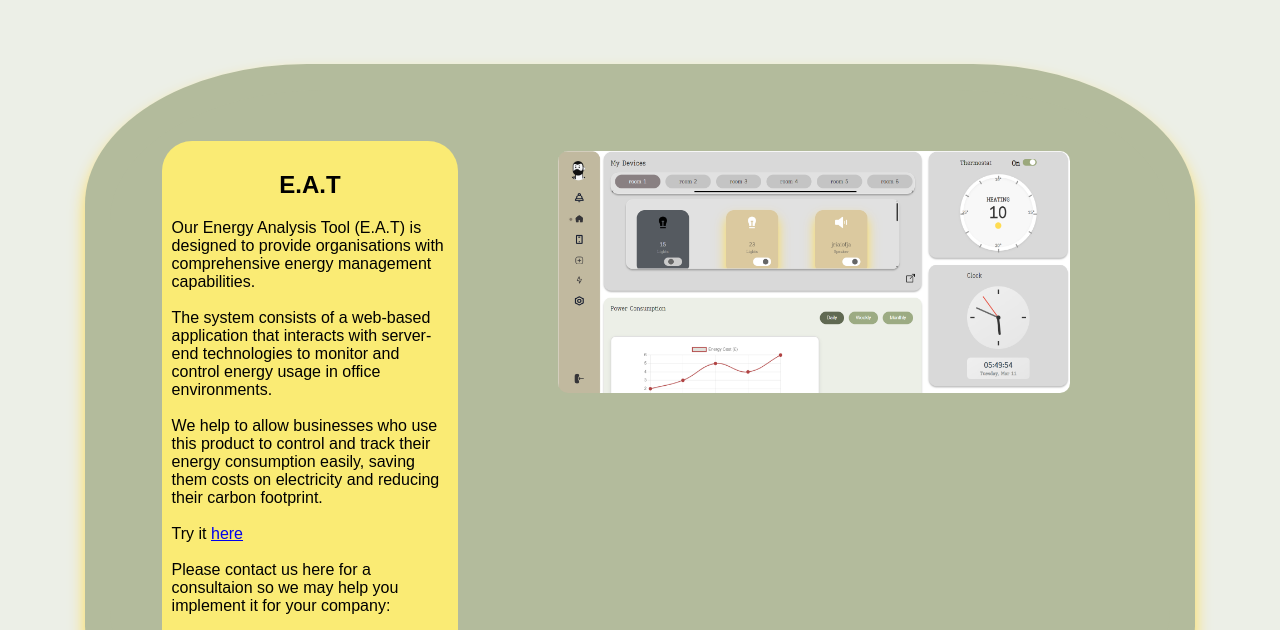
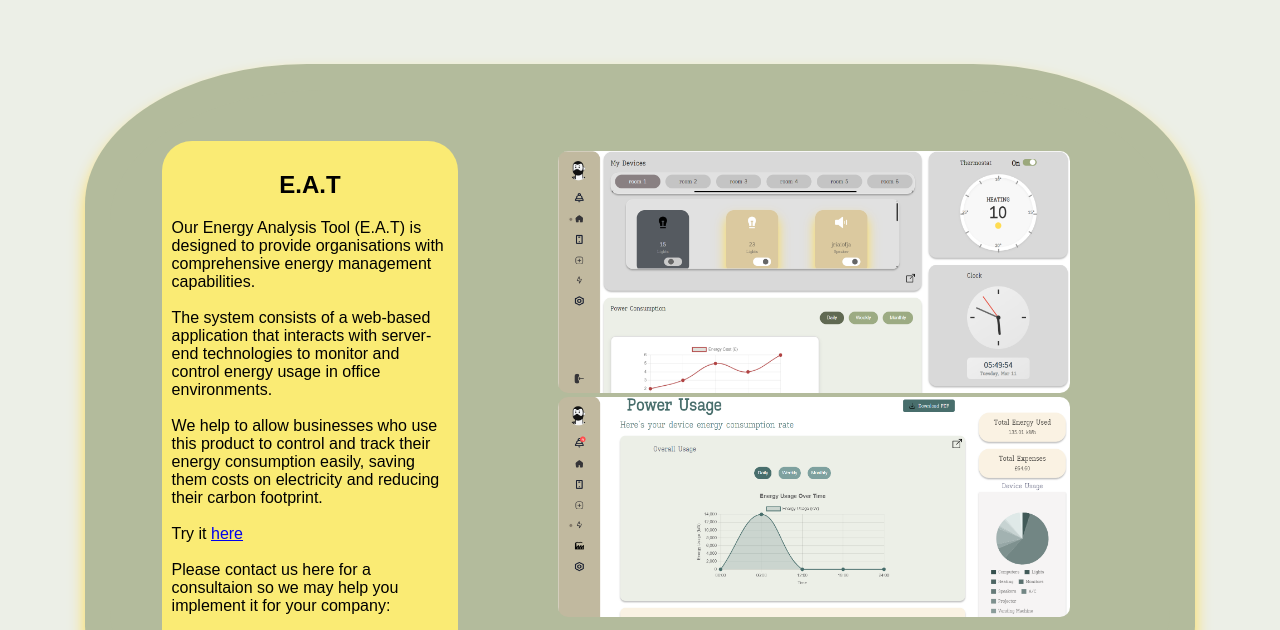
Before and after one commit to TGambs/TGambs.github.io, a plain HTML site: page products.html in a window 1280 px wide. Shown: the part 128-758 px from the top of the page. Drawn offline with Linux system fonts and the light colour scheme; a web font is replaced by a local one.

Commit message:
Added 2nd product img

```diff
--- a/products.html
+++ b/products.html
@@ -51,6 +51,7 @@
 
         <div class="centerContainer" style="background-color: #fbf6d000">
           <img src="../images/C_eat_dashboard.png" class="productImg" />
+          <img src="../images/p_usage.png" class="productImg" />
         </div>
       </div>
     </div>
```
Also changed, not shown: images/p_usage.png (added).
